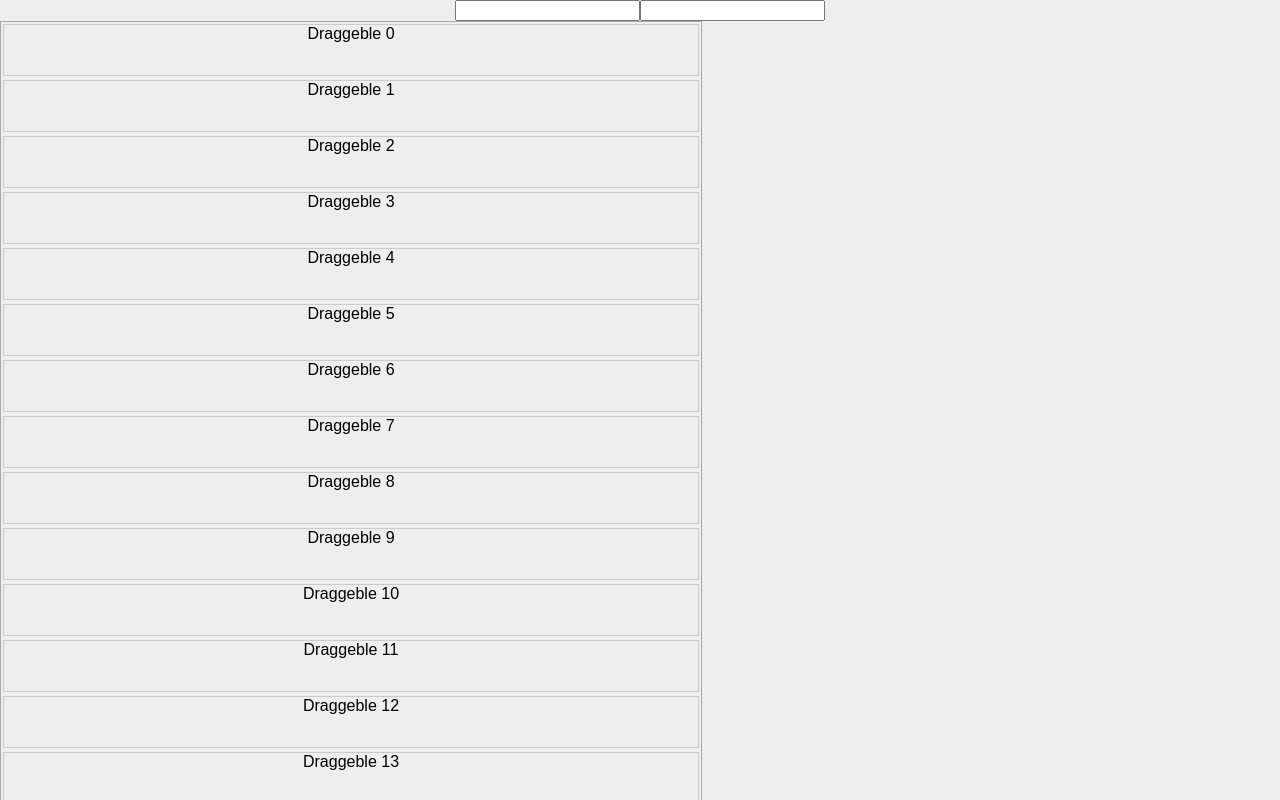
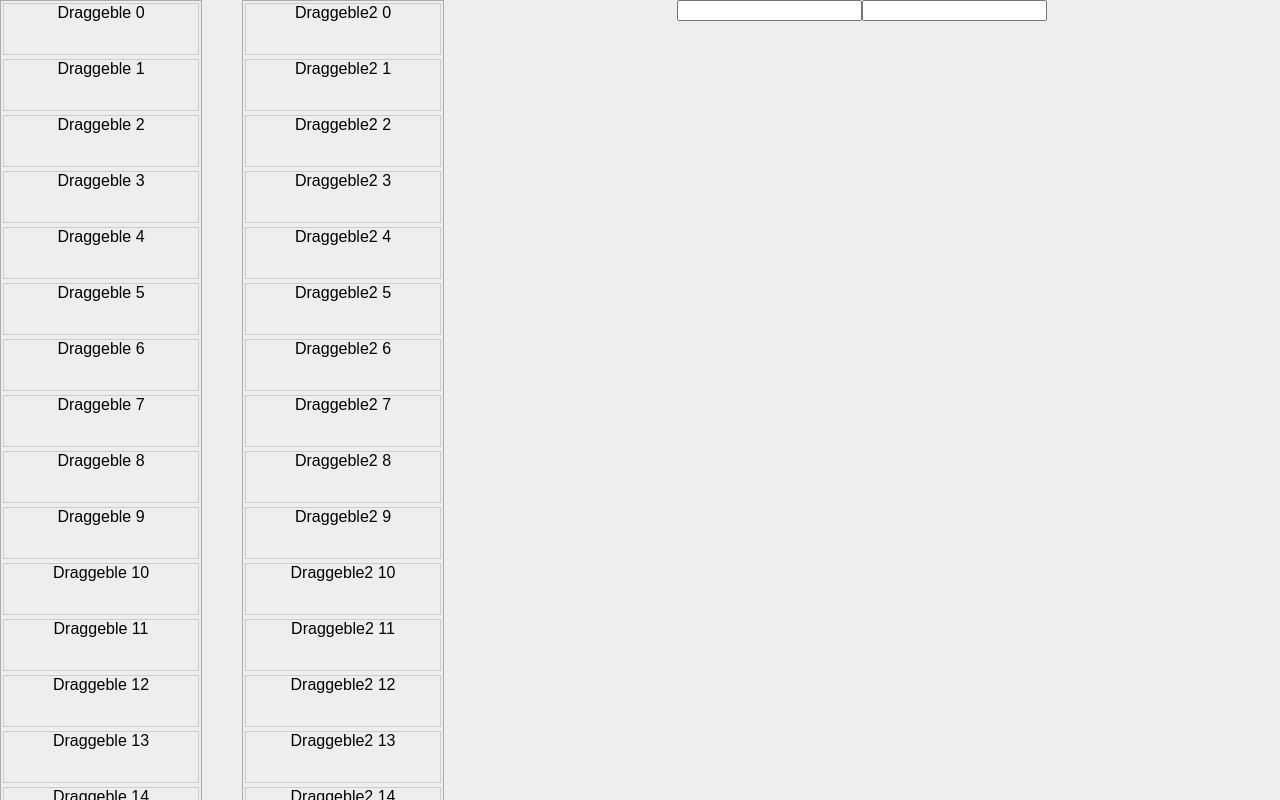
Before and after one commit to kutlugsahin/smooth-dnd-demo, a React (Create React App) app: page / in a window 1280 px wide. Built offline with nearby package versions, Linux system fonts and the light colour scheme.

Commit message:
transition calculations

```diff
--- a/src/App.js
+++ b/src/App.js
@@ -8,22 +8,23 @@ class App extends Component {
   constructor(props) {
     super(props);
     this.state = {
-      items: Array(50).fill(undefined).map((p, i) => i)
+      items: Array(50).fill(undefined).map((p, i) => i),
+      items2: Array(50).fill(undefined).map((p, i) => i),
     };
   }
 
   render() {
     this.container = (
       <Container
-        onDragEnd={(from, to) => {
+        onDragEnd={(from, to, payload) => {
           const result = [...this.state.items];
-          const removed = result.splice(from, 1);
-          result.splice(to, 0, removed);
+          const removed = from > -1 ? result.splice(from, 1) : null;;
+          result.splice(to, 0, from ? removed: payload);
           this.setState({
             items: result
           })
         }}
-        style={{ width: '700px', height: '1000px' }}>
+        style={{ width: '200px', height: '1000px' }}>
         {this.state.items.map((p, index) => {
           return (
             <Draggable key={index} payload={p}>
@@ -48,7 +49,31 @@ class App extends Component {
             dispatch: e.target.value
           });
         }} />
-        {this.container}
+        <div style={{ float: "left" }}>
+          {this.container}
+        </div>
+        <div style={{float: "left", marginLeft: '40px'}}>
+          <Container
+            onDragEnd={(from, to, payload) => {
+              const result = [...this.state.items2];
+              const removed = from > -1 ? result.splice(from, 1) : null;;
+              result.splice(to, 0, from ? removed : payload);
+              this.setState({
+                items2: result
+              })
+            }}
+            style={{ width: '200px', height: '1000px' }}>
+            {this.state.items2.map((p, index) => {
+              return (
+                <Draggable key={index} payload={p}>
+                  <div className="item">
+                    <span>Draggeble2 {p}</span>
+                  </div>
+                </Draggable>
+              )
+            })}
+          </Container>
+        </div>
       </div>
     );
   }
--- a/src/container/index.jsx
+++ b/src/container/index.jsx
@@ -40,13 +40,17 @@ class Container extends Component {
     this.handleInbound = this.handleInbound.bind(this);
     this.handleOutbound = this.handleOutbound.bind(this);
     this.getElementSize = this.getElementSize.bind(this);
+    this.setContainerState = this.setContainerState.bind(this);
+    this.setWrapperSizes = this.setWrapperSizes.bind(this);
+    this.getWrapperSizes = this.getWrapperSizes.bind(this);
     this.saveState = this.saveState.bind(this);
     this.wrappers = [];
     this.draggables = [];
     this.state = {
       dispatch: -1,
       attach: -1,
-      animate: true
+      animate: true,
+      size: 56
     }
   }
 
@@ -68,41 +72,34 @@ class Container extends Component {
   onScroll() {
     const { left, top, width, height } = this.container.getBoundingClientRect();
     this.containerRect = { x: left, y: top, width, height };
-    this.containerVisibleRect = { x:left, y:top, width, height };
+    this.containerVisibleRect = { x: left, y: top, width, height };
   }
 
   handleInbound(draggingContext, x, y) {
     const diff = getDragDistanceToContainerBeginning(x, y, this);
     const attachedSize = this.getElementSize(draggingContext.element);
+    const wrapperSizes = this.getWrapperSizes();
     let totalSize = 0;
-    let index = -1;
-    for (let i = 0; i < this.wrappers.length; i++){
-      const wrapper = this.wrappers[i];
-      const wrapperSize = this.getElementSize(wrapper)
-      if (diff > totalSize && diff <= totalSize + wrapperSize) {
-        if (diff < totalSize + (wrapperSize / 2)) {
-          index = i;
-        } else {
-          index = i + 1;
-        }
+    let index = 0;
+    for (let i = 0; i < wrapperSizes.length; i++) {
+      const [start, end] = wrapperSizes[i];
+      if (diff <= start) {
         break;
       } else {
-        totalSize += wrapperSize;
+        index++;
       }
     }
 
-    if (this.state.attach !== index || this.state.size !== attachedSize) {
-      this.setState({
-        attach: index,
-        size: attachedSize
-      });
-    }
+    this.setContainerState({
+      attach: index,
+      size: attachedSize
+    });
   }
 
   handleOutbound(draggingContext) {
     const { element } = draggingContext;
     const dispatchIndex = this.wrappers.indexOf(element);
-    this.setState({
+    this.setContainerState({
       dispatch: dispatchIndex,
       size: this.getElementSize(element)
     });
@@ -112,9 +109,55 @@ class Container extends Component {
     return this.props.orientation === 'horizontal' ? element.clientWidth : element.clientHeight;
   }
 
+  setContainerState(state) {
+    if ((state.attach !== undefined && this.state.attach !== state.attach) ||
+      (state.dispatch !== undefined && this.state.dispatch !== state.dispatch)) {
+      this.setWrapperSizes(Object.assign({}, this.state, state));
+      console.log(state);
+    }
+    this.setState(state);
+  }
+
+  setWrapperSizes({ attach, dispatch, size }) {
+    const wrapperSizes = [...this.wrappers.map(this.getElementSize)];
+    if (dispatch > -1) {
+      wrapperSizes.splice(dispatch, 1);
+    }
+
+    let total = 0;
+    const result = [];
+    for (let i = 0; i < wrapperSizes.length; i++) {
+      const currentSize = wrapperSizes[i];
+      if (attach > -1 && i === attach) {
+        total += size;
+      } else {
+        result.push([total, total + currentSize]);
+        total += currentSize;
+      }
+    }
+
+    console.log(attach, dispatch);
+    console.log(result.slice(0, 4));
+
+    this.wrapperSizes = result;
+  }
+
+  getWrapperSizes() {
+    return this.wrapperSizes || this.wrappers.reduce((acc, wrapper, i) => {
+      if (i === 0) {
+        acc.push([0, this.getElementSize(wrapper)]);
+      } else {
+        acc.push([acc[i - 1][1], acc[i - 1][1] + this.getElementSize(wrapper)])
+      }
+      return acc;
+    }, []);
+  }
+
   saveState(draggingContext) {
     if (this.props.onDragEnd) {
-      this.props.onDragEnd(this.state.dispatch, this.state.attach > this.state.dispatch ? this.state.attach -1: this.state.at);
+      this.props.onDragEnd(this.state.dispatch,
+        this.state.attach > this.state.dispatch ? this.state.attach - 1 : this.state.attach,
+        draggingContext.payload);
     }
 
     this.setState({
@@ -171,7 +214,7 @@ class Container extends Component {
 
     return {
       transition: animate ? 'transform 0.2s ease' : 'transform 0s ease',
-      transform: `translateY(${translate}px)`,
+      transform: `translate3d(0, ${translate}px, 0)`,
       visibility: +dispatch > -1 && +dispatch === index ? 'hidden' : 'visible'
     };
   }
--- a/src/mediator/index.js
+++ b/src/mediator/index.js
@@ -92,7 +92,7 @@ class Mediator {
         this.containers[groupName].forEach(p => { p.watchClientRect(); })
       }
 
-      console.log(ctx.position.x + ctx.draggingDelta.x, ctx.position.y + ctx.draggingDelta.y);
+      //console.log(ctx.position.x + ctx.draggingDelta.x, ctx.position.y + ctx.draggingDelta.y);
 
       this.getAnimationFrame(() => {
         this.draggingContext.draggedElement.style.left = ctx.position.x + ctx.draggingDelta.x + 'px';
@@ -139,15 +139,17 @@ class Mediator {
 
     fromContainer.handleOutbound(this.draggingContext);
 
-    if (this.lastTargetContainer &&
-      this.lastTargetContainer !== targetContainer &&
-      this.lastTargetContainer !== fromContainer) {
-      this.lastTargetContainer.setState({ dispatch: -1, attach: -1 });
-      this.lastTargetContainer = null;
+    if (targetContainer !== fromContainer) {
+      fromContainer.setState({ attach: -1 });
     }
 
     if (targetContainer) {
+      this.lastTargetContainer = targetContainer;
       targetContainer.handleInbound(this.draggingContext, x,y);
+    } else {
+      if (this.lastTargetContainer !== fromContainer) {
+        this.lastTargetContainer.setState({ dispatch: -1, attach: -1 });
+      }
     }
   }
 
```
